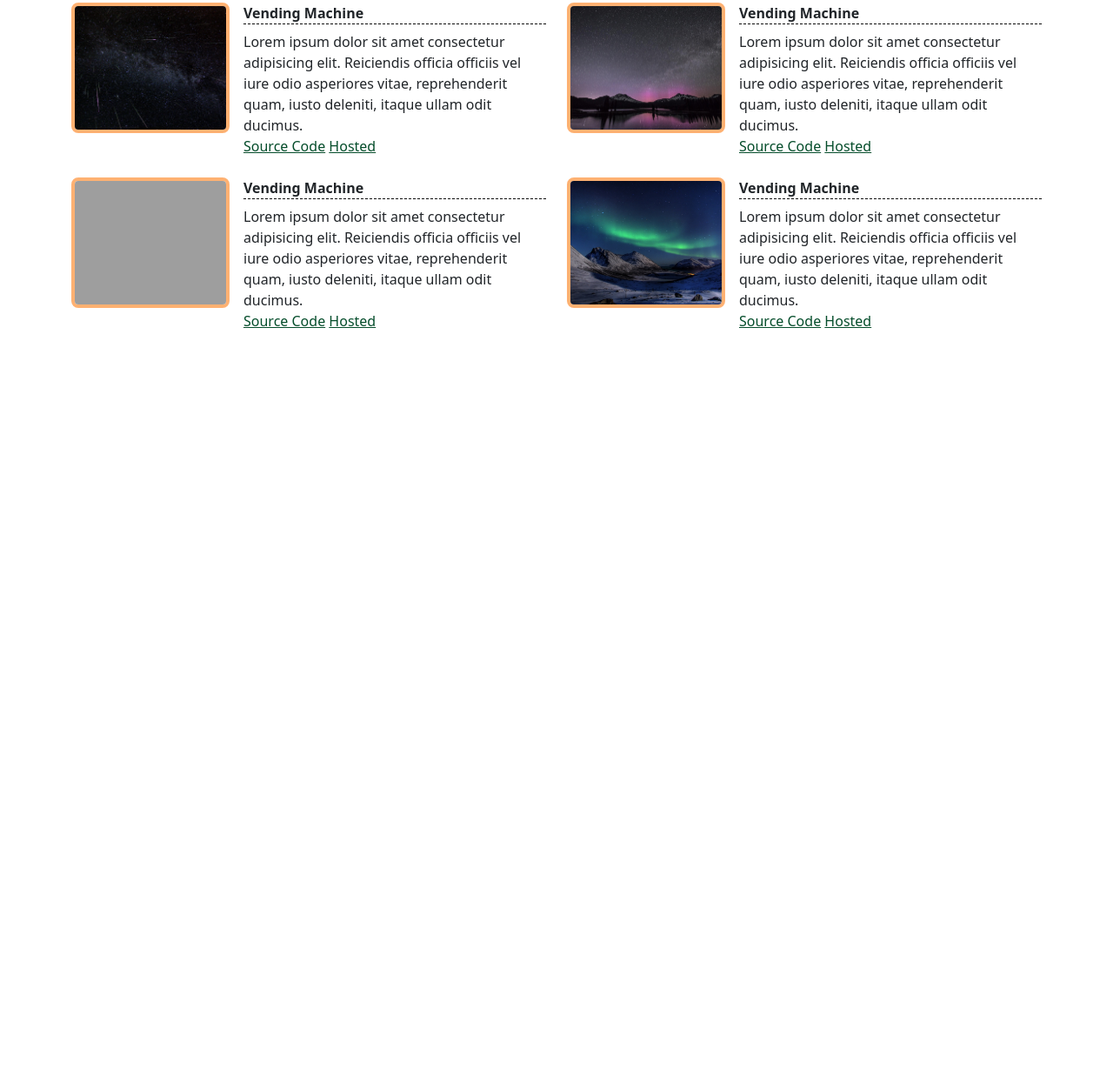
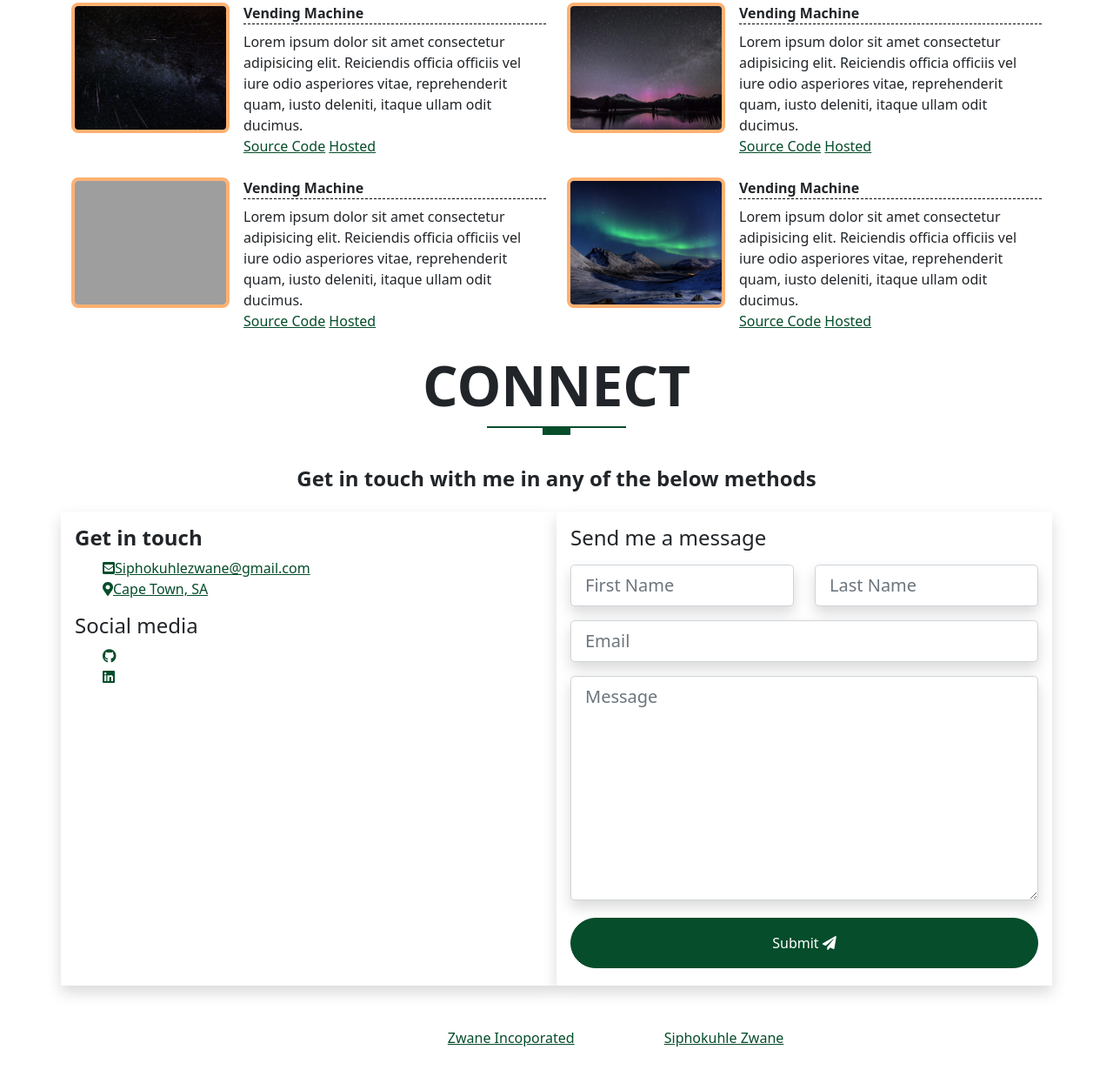
Before and after one commit to SiphokuhleZwane/Portfolio-Website, a website: page index.html in a window 1280 px wide. Shown: the part 3441-4694 px from the top of the page at 87% size. Before the commit the page ends 3846 px from the top, so only its background shows below. Drawn offline with Linux system fonts and the light colour scheme; grey boxes are pictures that could not be loaded.

Commit message:
Added connect and footer section

```diff
--- a/index.html
+++ b/index.html
@@ -218,7 +218,7 @@
                 </div>
             </div>
 
-            <!--Database Content-->
+            <!--Storage & Version Control Content-->
 
             <div class="row">
                 <div class="col-lg-6 col-md-6 col-sm-12 col-xs-12 mt-4">
@@ -512,6 +512,82 @@
         </div>
     </scetion>
 
+    <!--Connect Section-->
+    <section id="connect" class="connect">
+        <div class="container">
+            <div class="row text-center">
+                <h1 class="display-3 fw-bold text-uppercase">Connect</h1>
+                <div class="heading-line mb-1"></div>
+                <div class="p-3 text-center">
+                    <h4 class="fw-bold text-capitilize">
+                        Get in touch with me in any of the below methods
+                    </h4>
+                </div>
+            </div>
+        </div>
+
+        <!--Connect Details-->
+        <div class="container">
+            <div class="row">
+                <div class="col-12 col-lg-6 gradient shadow p-3">
+                    <div class="connect-info w-100">
+                        <h4 class="display-3--title fw-bold">Get in touch</h4>
+                        <ul class="connect__list">
+                            <a href="" class="d-block"><i
+                                    class="fas fa-envelope-square"></i>Siphokuhlezwane@gmail.com</a>
+                            <a href="" class="d-block"><i class="fas fa-map-marker-alt"></i>Cape Town, SA</a>
+                        </ul>
+                        <h4 class="display-3--subtitle">Social media</h4>
+                        <ul class="social__list">
+                            <a href="" class="d-block"><i class="fab fa-github"></i></a>
+                            <a href="" class="d-block"><i class="fab fa-linkedin"></i></a>
+                        </ul>
+                    </div>
+                </div>
+                <div class="col-12 col-lg-6 bg-white shadow p-3">
+                    <div class="form w-100 pb-1">
+                        <h4 class="display-3--title mb-3">Send me a message</h4>
+                        <form action="#" class="row">
+                            <div class="col-md-6 mb-3"><input type="text" placeholder="First Name" id="inputFirstName"
+                                    class="form-control form-control-lg shadow"></div>
+                            <div class="col-md-6 mb-3"><input type="text" placeholder="Last Name" id="inputLastName"
+                                    class="form-control form-control-lg shadow"></div>
+                            <div class="col-lg-12 mb-3"><input type="email" placeholder="Email" id="inputEmail"
+                                    class="form-control form-control-lg shadow"></div>
+                            <div class="col-lg-12 mb-3"><textarea name="message" id="message" placeholder="Message"
+                                    rows="8" class="form-control form-control-lg shadow"></textarea></div>
+                            <div class="text-center d-grid mt-1">
+                                <button class="btn btn-primary rounded-pill pt-3 pb-3" type="button">
+                                    Submit
+                                    <i class="fas fa-paper-plane"></i>
+                                </button>
+                            </div>
+                        </form>
+                    </div>
+                </div>
+            </div>
+        </div>
+    </section>
+
+    <!--Footer Section-->
+
+    <footer class="footer">
+        <div class="container">
+            <!-- Copyright Info -->
+            <div class="footer-bottom py-5">
+
+                <div class="row text-white text-center">
+                    <div class="col-12">
+                        <div class="footer-bottom__copyright">
+                            &copy; Copyright 2021 <a href="#">Zwane Incoporated</a> | Created By <a href="#">Siphokuhle
+                                Zwane</a>
+                        </div>
+                    </div>
+                </div>
+            </div>
+        </div>
+    </footer>
+
     <script src="/assets/js/bootstrap.bundle.min.js"></script>
 </body>
 
```
